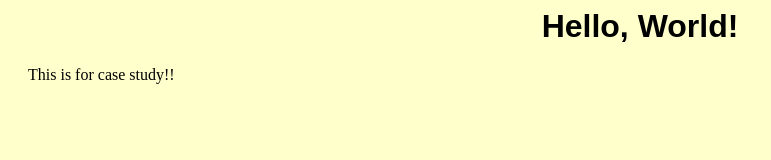
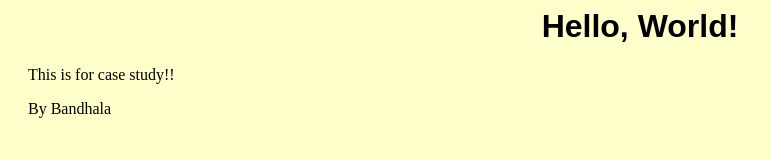
Before and after one commit to DevOpsBandhala/case_study, a plain HTML site: page index.html in a window 1280 px wide. Shown: the whole page, without its empty margins (0-771 px from the left). Drawn offline with Linux system fonts and the light colour scheme.

Commit message:
Commit
Commit

```diff
--- a/index.html
+++ b/index.html
@@ -10,6 +10,8 @@ p{text-indent:20px;}
 </head>
 <body bgcolor = "#ffffcc" text = "#000000">
 <h1>Hello, World!</h1>
+
 <p>This is for case study!!</p>
+  <p>By Bandhala</p>
 </body>
 </html>
```
